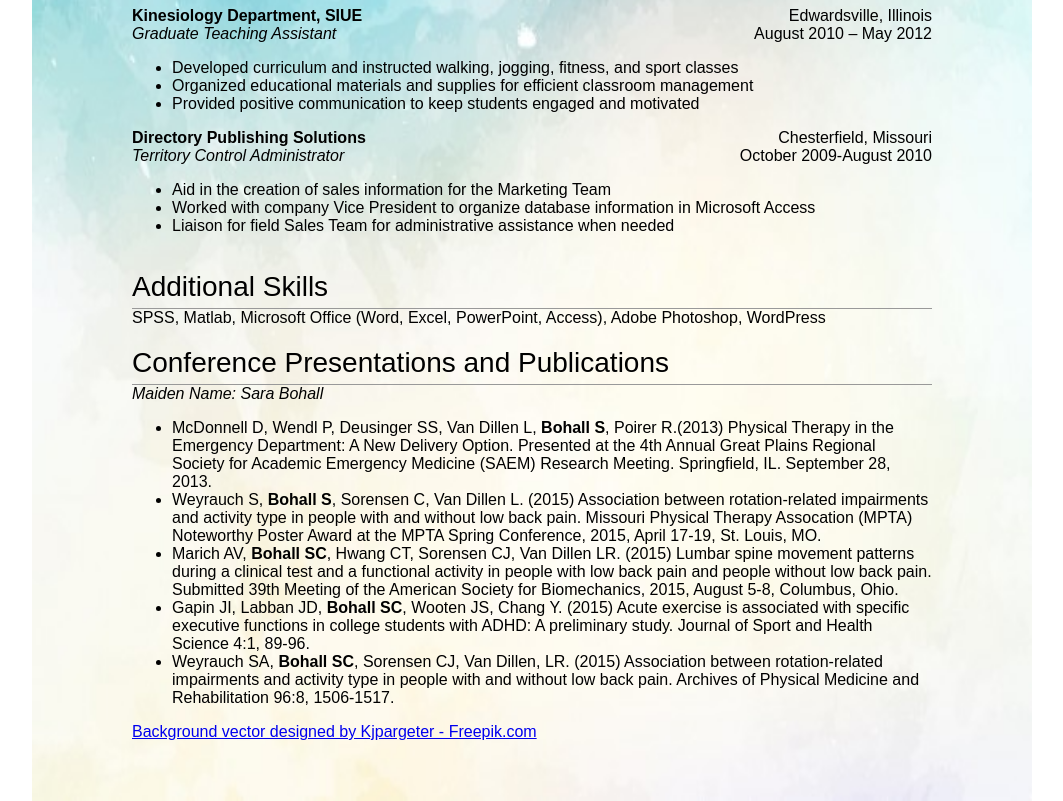
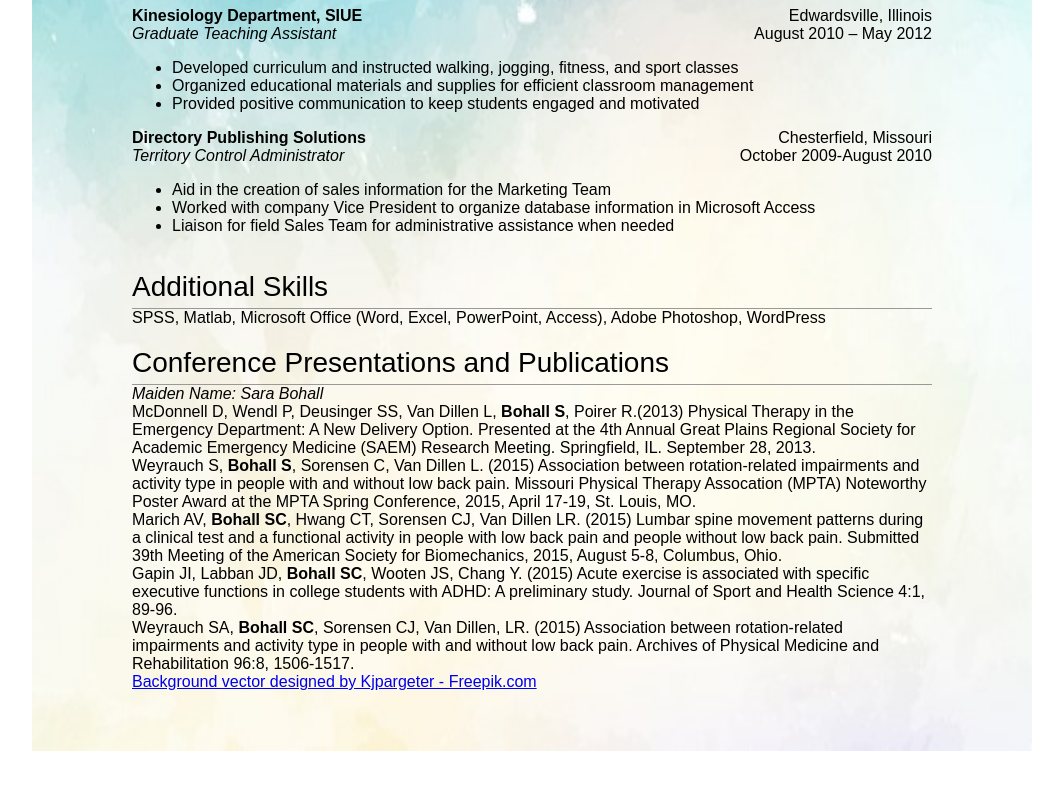
Before and after one commit to saraputnam/saraputnam, a plain HTML site: page index.html in a window 1280 px wide. Shown: the part 671-1472 px from the top of the page, without its empty margins (108-1171 px from the left). After the commit the page ends 1422 px from the top, so only its background shows below. Drawn offline with Linux system fonts and the light colour scheme; files whose address does not match are found by name.

Commit message:
Update index.html

```diff
--- a/index.html
+++ b/index.html
@@ -146,15 +146,12 @@
 						<div id="content-presentations">
 							<i>Maiden Name: Sara Bohall</i>
 								<br>
-								<ul list-style-type: none;>
-									<li>McDonnell D, Wendl P, Deusinger SS, Van Dillen L, <b>Bohall S</b>, Poirer R.(2013) Physical Therapy in the Emergency Department: A New Delivery Option. Presented at the 4th Annual Great Plains Regional Society for Academic Emergency Medicine (SAEM) Research Meeting. Springfield, IL. September 28, 2013.</li>
-									<li>Weyrauch S, <b>Bohall S</b>, Sorensen C, Van Dillen L. (2015) Association between rotation-related impairments and activity type in people with and without low back pain. Missouri Physical Therapy Assocation (MPTA) Noteworthy Poster Award at the MPTA Spring Conference, 2015, April 17-19,  St. Louis, MO.</li>
-									<li>Marich AV, <b>Bohall SC</b>, Hwang CT, Sorensen CJ, Van Dillen LR. (2015) Lumbar spine movement patterns during a clinical test and a functional activity in people with low back pain and people without low back pain. Submitted 39th Meeting of the American Society for Biomechanics, 2015, August 5-8, Columbus, Ohio.</li>
-									<li>Gapin JI, Labban JD, <b>Bohall SC</b>, Wooten JS, Chang Y. (2015) Acute exercise is associated with specific executive functions in college students with ADHD: A preliminary study. Journal of Sport and Health Science 4:1, 89-96.</li>
-									<li>Weyrauch SA, <b>Bohall SC</b>, Sorensen CJ, Van Dillen, LR. (2015) Association between rotation-related impairments and activity type in people with and without low back pain. Archives of Physical Medicine and Rehabilitation 96:8, 1506-1517.</li>
-
-							</ul>
-					</div>
+									McDonnell D, Wendl P, Deusinger SS, Van Dillen L, <b>Bohall S</b>, Poirer R.(2013) Physical Therapy in the Emergency Department: A New Delivery Option. Presented at the 4th Annual Great Plains Regional Society for Academic Emergency Medicine (SAEM) Research Meeting. Springfield, IL. September 28, 2013.<br>
+									Weyrauch S, <b>Bohall S</b>, Sorensen C, Van Dillen L. (2015) Association between rotation-related impairments and activity type in people with and without low back pain. Missouri Physical Therapy Assocation (MPTA) Noteworthy Poster Award at the MPTA Spring Conference, 2015, April 17-19,  St. Louis, MO.<br>
+									Marich AV, <b>Bohall SC</b>, Hwang CT, Sorensen CJ, Van Dillen LR. (2015) Lumbar spine movement patterns during a clinical test and a functional activity in people with low back pain and people without low back pain. Submitted 39th Meeting of the American Society for Biomechanics, 2015, August 5-8, Columbus, Ohio.<br>
+									Gapin JI, Labban JD, <b>Bohall SC</b>, Wooten JS, Chang Y. (2015) Acute exercise is associated with specific executive functions in college students with ADHD: A preliminary study. Journal of Sport and Health Science 4:1, 89-96.<br>
+									Weyrauch SA, <b>Bohall SC</b>, Sorensen CJ, Van Dillen, LR. (2015) Association between rotation-related impairments and activity type in people with and without low back pain. Archives of Physical Medicine and Rehabilitation 96:8, 1506-1517.
+						</div>
 					</div>
 				</div>
 			</div>
```
